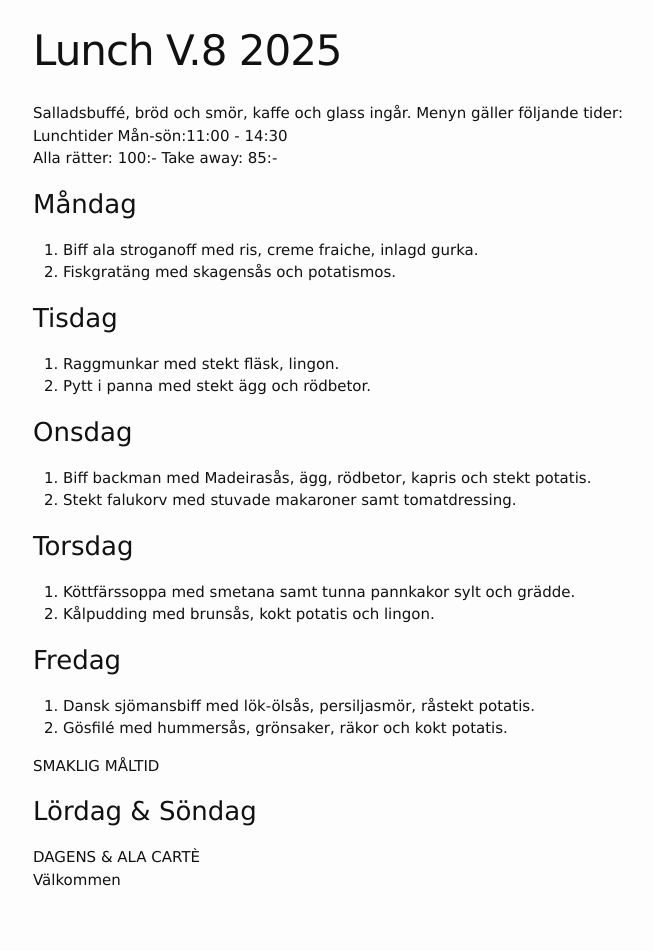
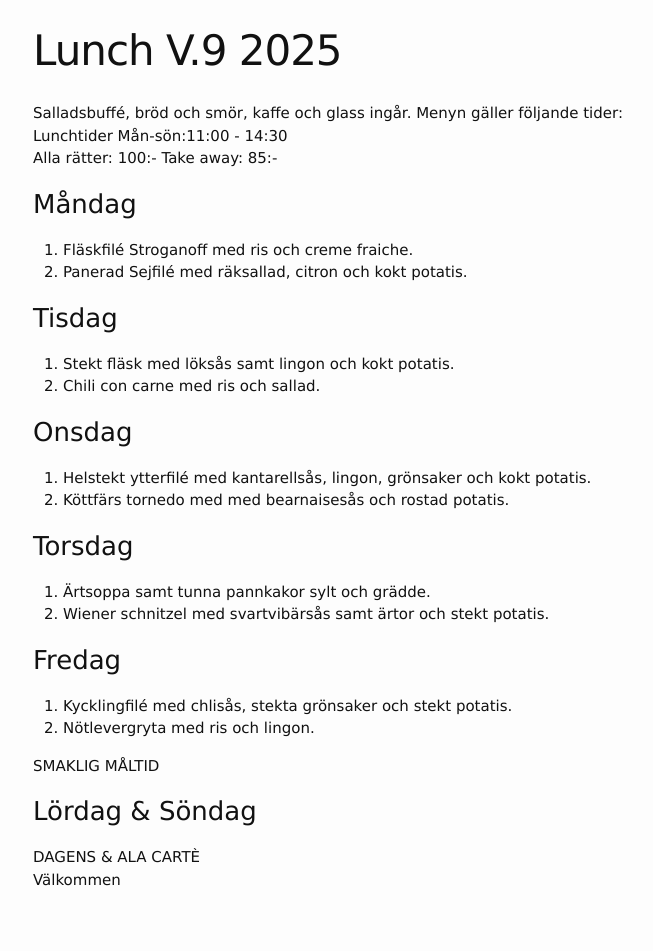
Before and after one commit to FarInn62/farinn62.github.io, a Jekyll site: the page built from lunch.md, in a window 1280 px wide. Shown: the whole page, without its empty margins (237-890 px from the left). Built offline with Jekyll 4.4.1, drawn with Linux system fonts in a browser that asks for light colours.

Commit message:
Update lunch.md

```diff
--- a/lunch.md
+++ b/lunch.md
@@ -1,6 +1,6 @@
 ---
 layout: foodmenu
-title: Lunch V.8 2025
+title: Lunch V.9 2025
 permalink: /lunch/
 published: true
 ---
@@ -11,28 +11,28 @@ Alla rätter: 100:- Take away: 85:-
 
 ### Måndag
 
-1. Biff ala stroganoff med ris, creme fraiche, inlagd gurka.
-2. Fiskgratäng med skagensås och potatismos.
+1. Fläskfilé Stroganoff med ris och creme fraiche.
+2. Panerad Sejfilé med räksallad, citron och kokt potatis.
 
 ### Tisdag
 
-1. Raggmunkar med stekt fläsk, lingon.
-2. Pytt i panna med stekt ägg och rödbetor.
+1. Stekt fläsk med löksås samt lingon och kokt potatis.
+2. Chili con carne med ris och sallad.
 
 ### Onsdag
 
-1. Biff backman med Madeirasås, ägg, rödbetor, kapris och stekt potatis.
-2. Stekt falukorv med stuvade makaroner samt tomatdressing.
+1. Helstekt ytterfilé med kantarellsås, lingon, grönsaker och kokt potatis.
+2. Köttfärs tornedo med med bearnaisesås och rostad potatis.
 
 ### Torsdag
 
-1. Köttfärssoppa med smetana samt tunna pannkakor sylt och grädde.
-2. Kålpudding med brunsås, kokt potatis och lingon.
+1. Ärtsoppa samt tunna pannkakor sylt och grädde.
+2. Wiener schnitzel med svartvibärsås samt ärtor och stekt potatis.
 
 ### Fredag
 
-1. Dansk sjömansbiff med lök-ölsås, persiljasmör, råstekt potatis.
-2. Gösfilé med hummersås, grönsaker, räkor och kokt potatis.
+1. Kycklingfilé med chlisås, stekta grönsaker och stekt potatis.
+2. Nötlevergryta med ris och lingon.
 
 SMAKLIG MÅLTID
 
```
